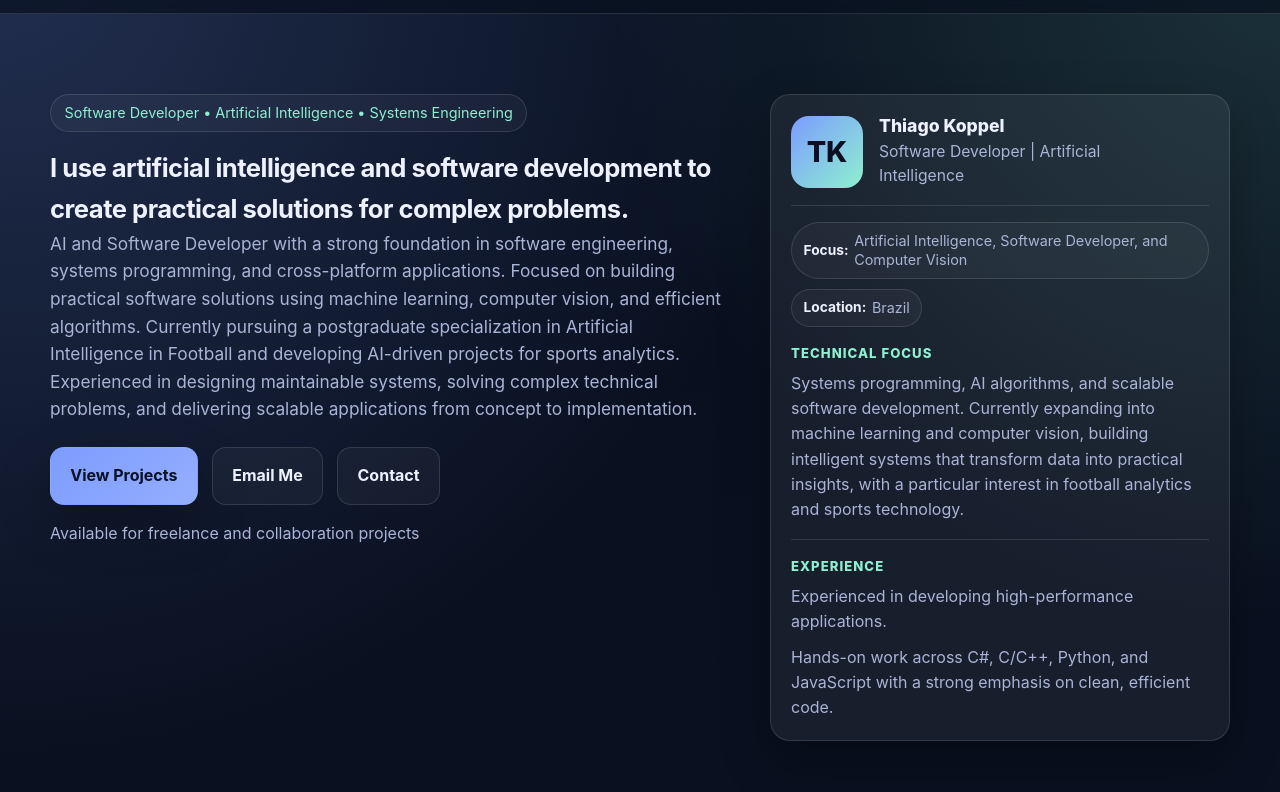
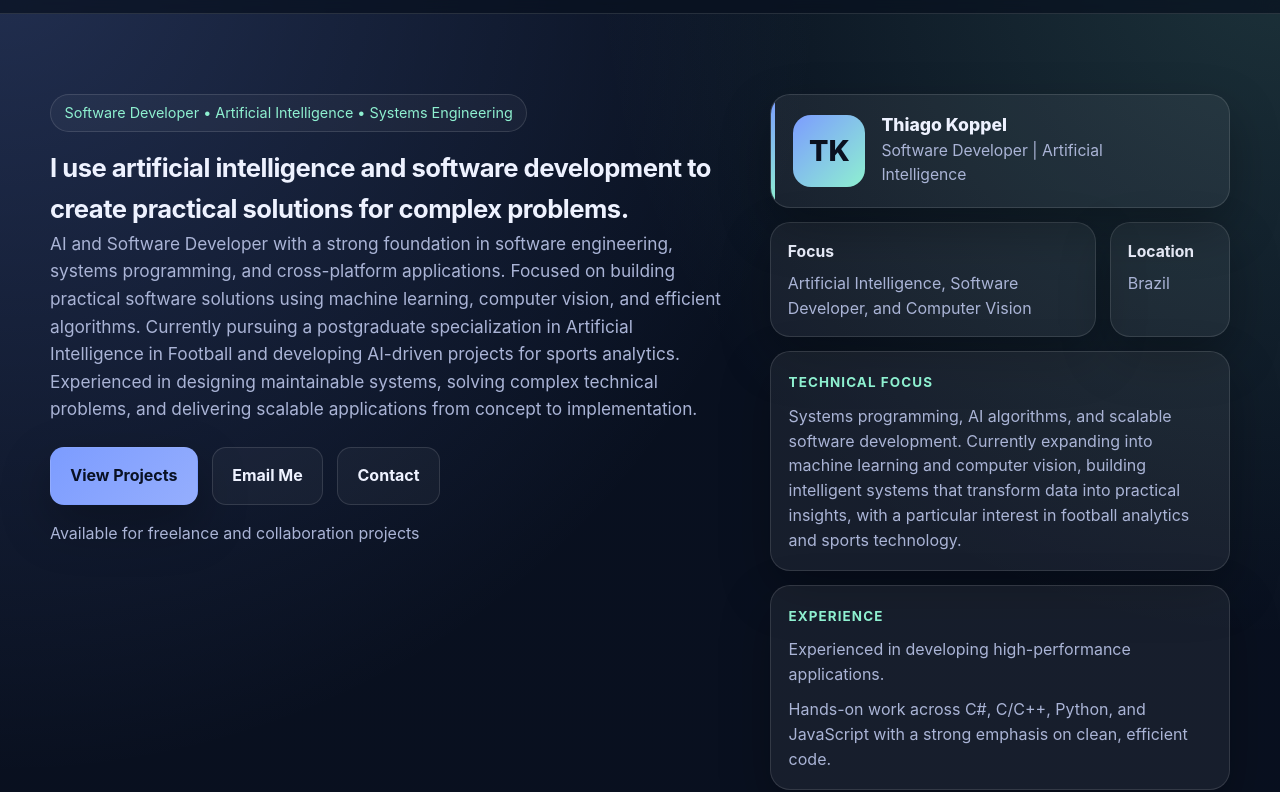
Before and after one commit to thiagomkoppel/thiagomkoppel.github.io, a plain HTML site: page index.html in a window 1280 px wide. Shown: the part 46-838 px from the top of the page. Drawn offline with Linux system fonts and the light colour scheme.

Commit message:
Update index.html

```diff
--- a/index.html
+++ b/index.html
@@ -497,72 +497,81 @@
       }
     }
 
-    /* OPTION 1: Compact profile dashboard */
-    .hero-card.option-dashboard {
-      padding: 1.25rem;
+    /* OPTION 2: Modular profile cards */
+    .profile-modules {
+      display: grid;
+      gap: 0.85rem;
     }
 
-    .dashboard-top {
+    .identity-card,
+    .module-card {
+      background: var(--card);
+      border: 1px solid var(--line);
+      border-radius: var(--radius);
+      box-shadow: var(--shadow);
+    }
+
+    .identity-card {
+      position: relative;
       display: grid;
       grid-template-columns: 72px minmax(0, 1fr);
       gap: 1rem;
       align-items: center;
-      padding-bottom: 1rem;
-      border-bottom: 1px solid var(--line);
+      padding: 1.2rem 1.2rem 1.2rem 1.4rem;
+      overflow: hidden;
     }
 
-    .dashboard-meta {
-      display: flex;
-      flex-wrap: wrap;
-      gap: 0.6rem;
-      margin-top: 1rem;
+    .identity-card::before {
+      content: "";
+      position: absolute;
+      inset: 0 auto 0 0;
+      width: 4px;
+      background: linear-gradient(180deg, var(--accent), var(--accent-2));
     }
 
-    .dashboard-pill {
-      display: inline-flex;
-      align-items: center;
-      gap: 0.35rem;
-      padding: 0.52rem 0.72rem;
-      border-radius: 999px;
-      border: 1px solid var(--line);
-      background: rgba(255, 255, 255, 0.035);
-      color: var(--muted);
-      font-size: 0.9rem;
-      line-height: 1.35;
+    .module-row {
+      display: grid;
+      grid-template-columns: minmax(0, 1.5fr) minmax(120px, 0.5fr);
+      gap: 0.85rem;
     }
 
-    .dashboard-pill strong {
-      color: var(--text);
-      font-size: 0.86rem;
+    .module-card {
+      padding: 1rem 1.05rem;
     }
 
-    .dashboard-section {
-      padding: 1rem 0 0;
+    .module-card h4 {
+      margin: 0 0 0.45rem;
+      color: var(--text);
+      font-size: 0.98rem;
     }
 
-    .dashboard-section + .dashboard-section {
-      margin-top: 1rem;
-      border-top: 1px solid var(--line);
+    .module-card p {
+      margin: 0;
+      color: var(--muted);
+      line-height: 1.55;
     }
 
-    .dashboard-label {
-      display: block;
-      margin-bottom: 0.45rem;
+    .module-card p + p {
+      margin-top: 0.65rem;
+    }
+
+    .module-card.feature {
+      padding: 1.05rem 1.1rem 1.1rem;
+    }
+
+    .module-card.feature h4 {
+      display: inline-flex;
+      margin-bottom: 0.65rem;
       color: var(--accent-2);
-      font-weight: 800;
-      font-size: 0.82rem;
+      font-size: 0.84rem;
       letter-spacing: 0.08em;
       text-transform: uppercase;
     }
 
-    .dashboard-section p {
-      margin: 0;
-      color: var(--muted);
-      line-height: 1.58;
-    }
-
-    .dashboard-section p + p {
-      margin-top: 0.65rem;
+    @media (max-width: 640px) {
+      .module-row {
+        grid-template-columns: 1fr;
+      }
     }
 
   </style>
@@ -602,8 +611,8 @@
           </p>
         </div>
 
-        <aside class="hero-card option-dashboard">
-          <div class="dashboard-top">
+        <aside class="profile-modules">
+          <div class="identity-card">
             <div class="avatar">TK</div>
             <div class="profile-text">
               <p class="profile-name">Thiago Koppel</p>
@@ -611,18 +620,25 @@
             </div>
           </div>
 
-          <div class="dashboard-meta">
-            <span class="dashboard-pill"><strong>Focus:</strong> Artificial Intelligence, Software Developer, and Computer Vision</span>
-            <span class="dashboard-pill"><strong>Location:</strong> Brazil</span>
+          <div class="module-row">
+            <div class="module-card">
+              <h4>Focus</h4>
+              <p>Artificial Intelligence, Software Developer, and Computer Vision</p>
+            </div>
+
+            <div class="module-card">
+              <h4>Location</h4>
+              <p>Brazil</p>
+            </div>
           </div>
 
-          <div class="dashboard-section">
-            <span class="dashboard-label">Technical Focus</span>
+          <div class="module-card feature">
+            <h4>Technical Focus</h4>
             <p>Systems programming, AI algorithms, and scalable software development. Currently expanding into machine learning and computer vision, building intelligent systems that transform data into practical insights, with a particular interest in football analytics and sports technology.</p>
           </div>
 
-          <div class="dashboard-section">
-            <span class="dashboard-label">Experience</span>
+          <div class="module-card feature">
+            <h4>Experience</h4>
             <p>Experienced in developing high-performance applications.</p>
             <p>Hands-on work across C#, C/C++, Python, and JavaScript with a strong emphasis on clean, efficient code.</p>
           </div>
```
